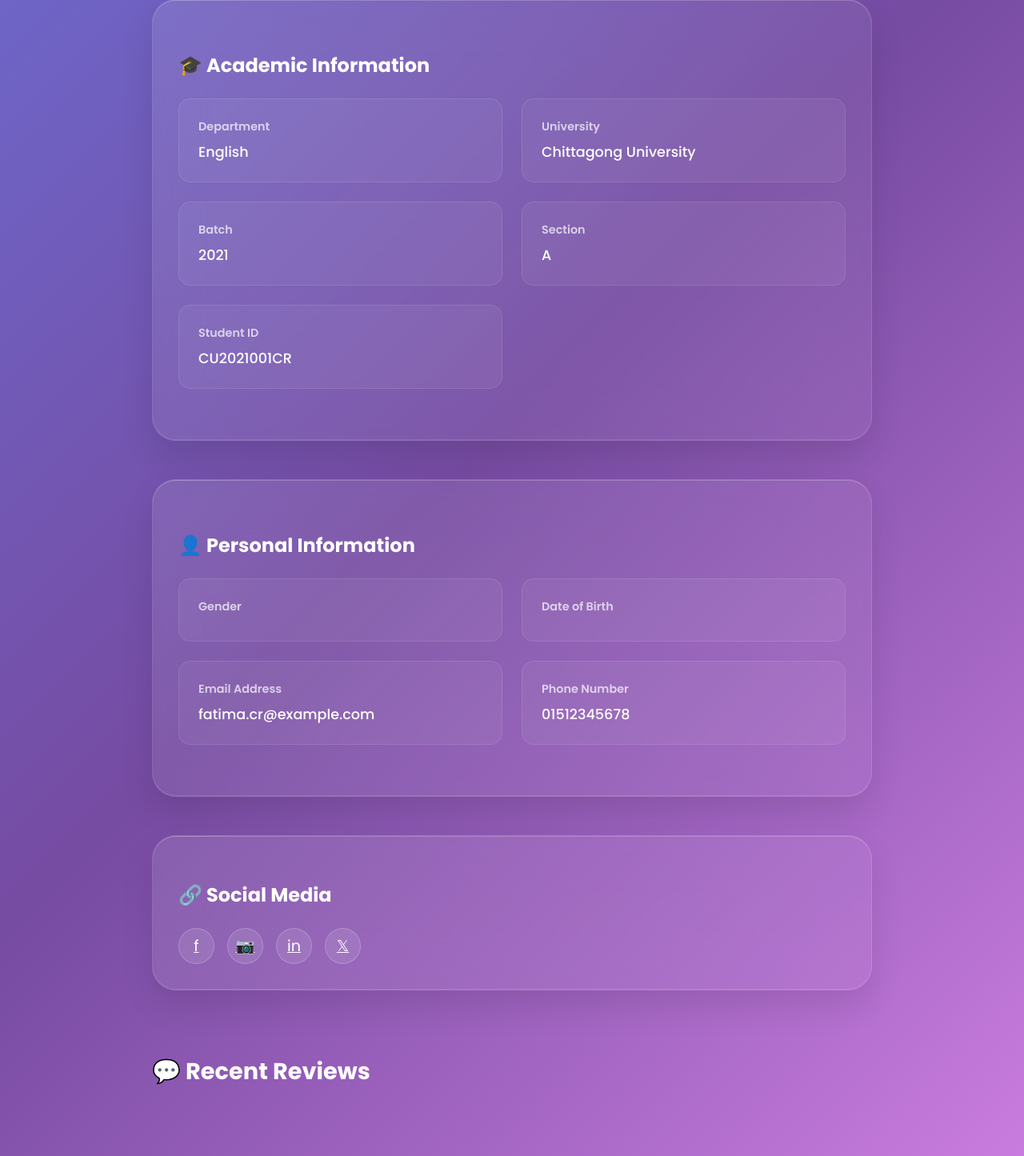
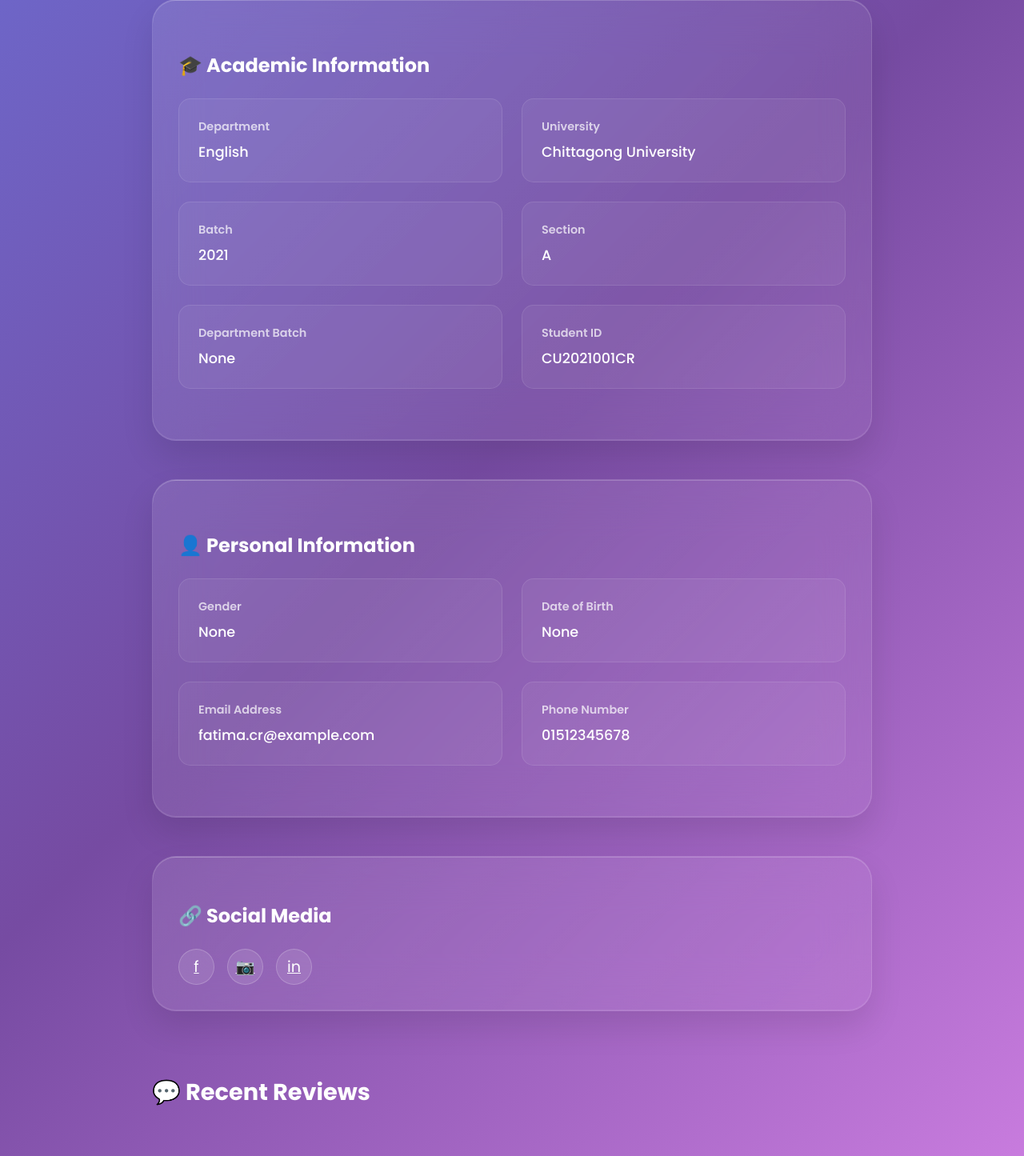
Before and after one commit to MNR-Tushar/crreviews, a Django app: a page that uses templates/profile.html in a window 1280 px wide. Shown: the part 1114-2559 px from the top of the page at 80% size. Run offline with Django 5.2, Linux system fonts and the light colour scheme; data comes from the database, SQL or seed files in the repository; both versions use the stored data as it was after the commit.

Commit message:
add date of birth in cr model and cr profile update

```diff
--- a/cr/models.py
+++ b/cr/models.py
@@ -73,6 +73,7 @@ class CrProfile(models.Model):
     dept_batch = models.CharField(max_length=20 , blank=True, null=True)
     section = models.CharField(max_length=10)
     bio = models.TextField(blank=True, null=True)
+    date_of_birth = models.DateField(blank=True, null=True)
     slug = models.SlugField(unique=True, blank=True)
 
     facebook_url = models.URLField(default='https://www.facebook.com/')
--- a/static/script.js
+++ b/static/script.js
@@ -460,13 +460,7 @@ document.querySelectorAll('.card, .section, .stat-card').forEach(el => {
             });
         });
 
-        // Social media links
-        document.querySelectorAll('.social-btn').forEach(btn => {
-            btn.addEventListener('click', function(e) {
-                e.preventDefault();
-                alert('Social media link will open in new tab');
-            });
-        });
+
 
 
 setTimeout(() => {
--- a/templates/profile.html
+++ b/templates/profile.html
@@ -96,6 +96,12 @@
                             <div class="info-label">Section</div>
                             <div class="info-value">{{cr_profile.section}}</div>
                         </div>
+
+                        <div class="info-item">
+                            <div class="info-label">Department Batch</div>
+                            <div class="info-value">{{cr_profile.dept_batch}}</div>
+                        </div>
+
                         <div class="info-item">
                             <div class="info-label">Student ID</div>
                             <div class="info-value">{{cr_profile.st_id}}</div>
@@ -113,7 +119,13 @@
                     <div class="info-grid">
                         <div class="info-item">
                             <div class="info-label">Gender</div>
-                            <div class="info-value">{{cr_profile.gender}}</div>
+                            {% if cr_profile.gender == 'M' %}
+                            <div class="info-value">Male</div>
+                            {% elif cr_profile.gender == 'F' %}
+                            <div class="info-value">Female</div>
+                            {% else %}
+                            <div class="info-value">None</div>
+                            {% endif %}
                         </div>
                         <div class="info-item">
                             <div class="info-label">Date of Birth</div>
@@ -135,10 +147,10 @@
                 <div class="search-section">
                     <h3 class="card-title1" style="margin-top: 1.5rem;">🔗 Social Media</h3>
                     <div class="social-links">
-                        <a href="#" class="social-btn" title="Facebook">f</a>
-                        <a href="#" class="social-btn" title="Instagram">📷</a>
-                        <a href="#" class="social-btn" title="LinkedIn">in</a>
-                        <a href="#" class="social-btn" title="Twitter">𝕏</a>
+                        <a href="{{cr_profile.facebook_url}}" class="social-btn" title="Facebook">f</a>
+                        <a href="{{cr_profile.instagram_url}}" class="social-btn" title="Instagram">📷</a>
+                        <a href="{{cr_profile.linkedin_url}}" class="social-btn" title="LinkedIn">in</a>
+
                     </div>
                 </div>
 
@@ -152,7 +164,7 @@
                     <div class="review-card">
                     <div class="review-header">
                         <div>
-                            <strong style="font-size: 1rem;">👤 {{review.user.get_full_name}}</strong> - {{review.user.university}} - {{review.user.department}}
+                            <strong><a href="{% url 'user_view' review.user.slug %}" style="text-decoration: none; color: inherit;">👤 {{review.user.get_full_name}}</a></strong> - {{review.user.university}} - {{review.user.department}}
                             <div class="rating">
                                 {% for i in "12345" %} {% if forloop.counter <= review.rating %}
                                 <span class="star filled">★</span>
```
Also changed, not shown: cr/migrations/0013_crprofile_date_of_birth.py (added), db.sqlite3.
